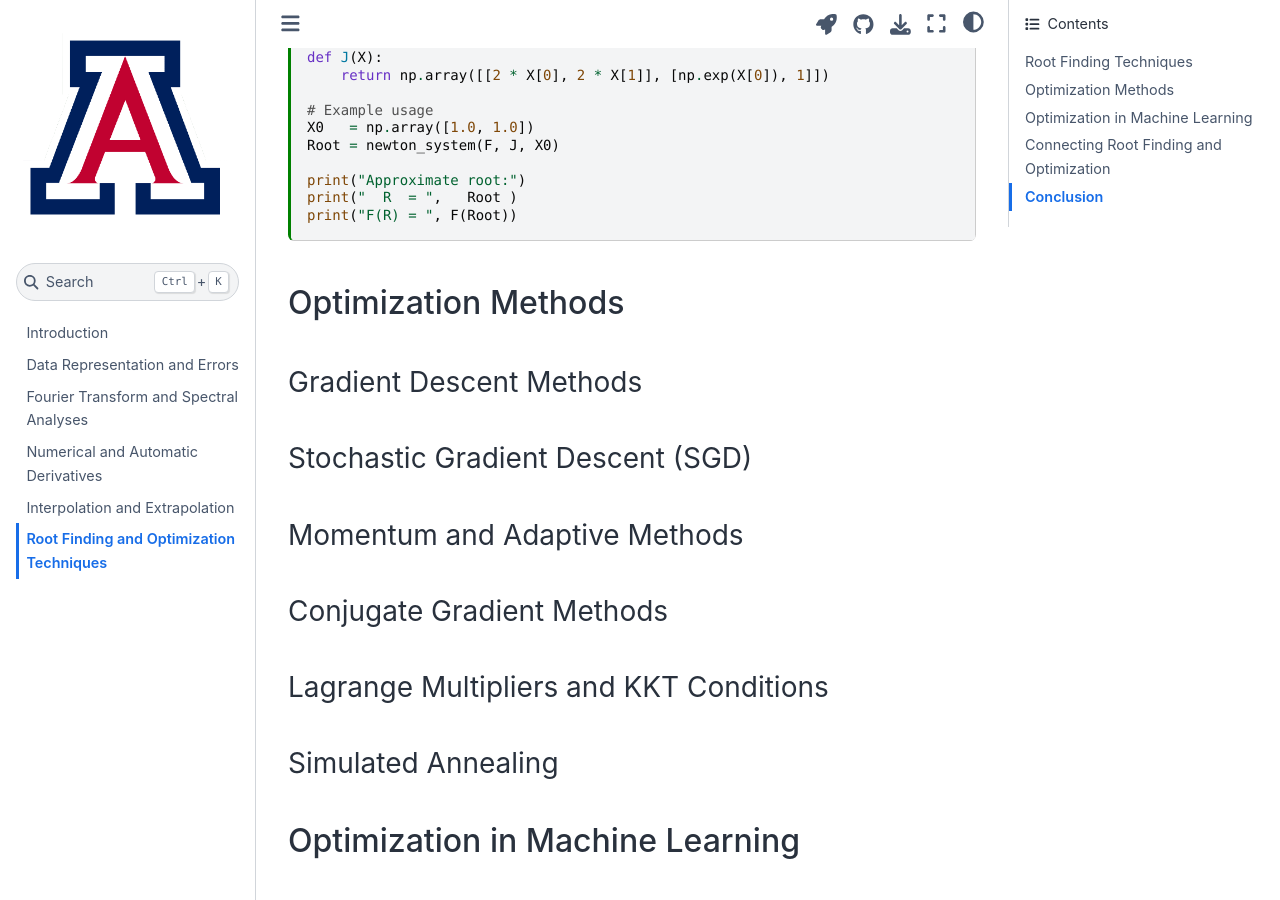
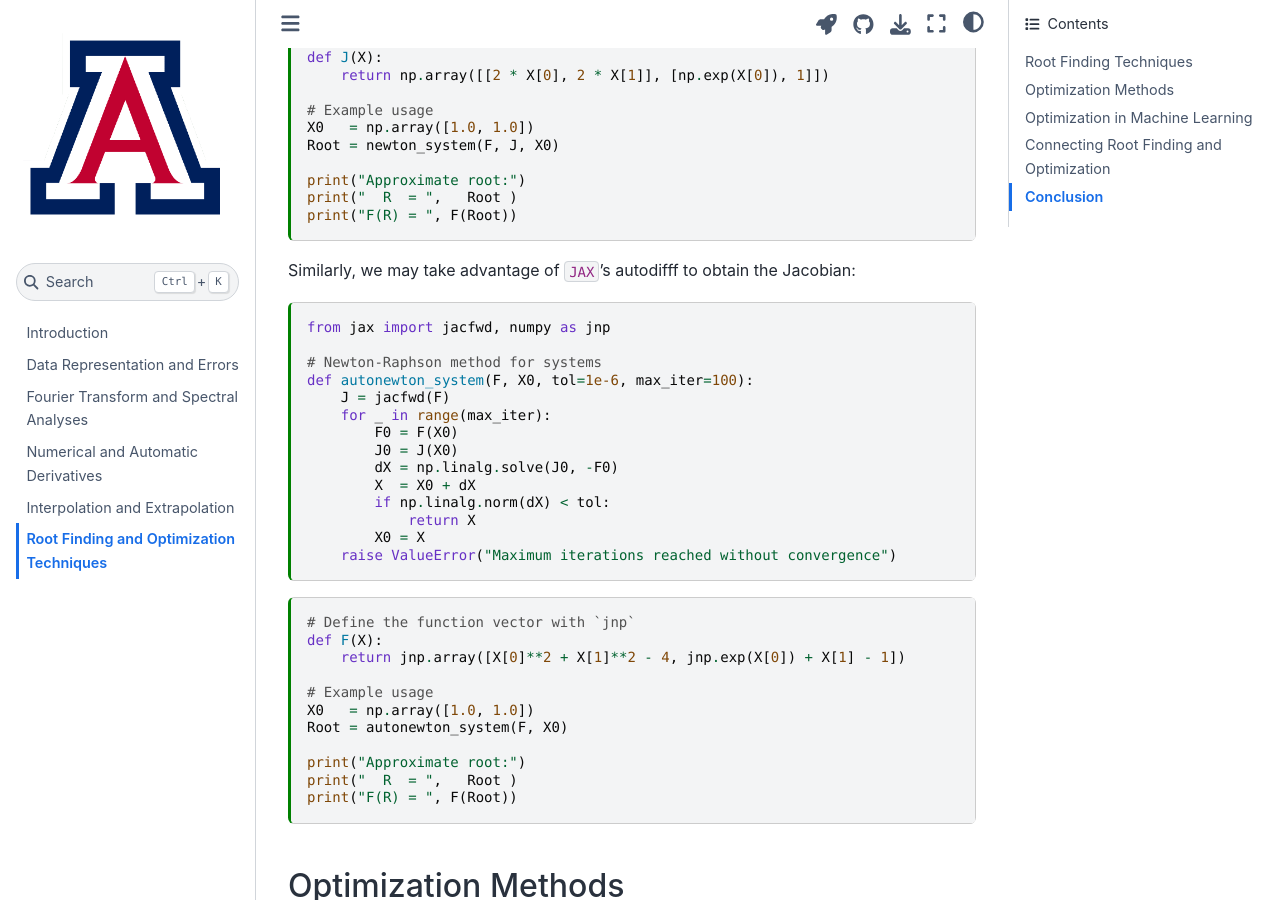
Before and after one commit to ua-2024q3-astr513/astr513, a Jupyter Book: the page built from docs/opt.md, in a window 1280 px wide and 900 px high, scrolled down 6186 px. Built offline with Jupyter Book 1.0.4 settings and Sphinx 7.4.7 and the Sphinx Book theme 1.1.4, drawn with Linux system fonts in a browser that asks for light colours.

Commit message:
Use `jax.jacfwd()` to compute the Jacobian

````diff
--- a/docs/opt.md
+++ b/docs/opt.md
@@ -282,6 +282,39 @@ print("  R  = ",   Root )
 print("F(R) = ", F(Root))
 ```
 
+Similarly, we may take advantage of `JAX`'s autodifff to obtain the Jacobian:
+
+```{code-cell} ipython3
+from jax import jacfwd, numpy as jnp
+
+# Newton-Raphson method for systems
+def autonewton_system(F, X0, tol=1e-6, max_iter=100):
+    J = jacfwd(F)
+    for _ in range(max_iter):
+        F0 = F(X0)
+        J0 = J(X0)
+        dX = np.linalg.solve(J0, -F0)
+        X  = X0 + dX
+        if np.linalg.norm(dX) < tol:
+            return X
+        X0 = X
+    raise ValueError("Maximum iterations reached without convergence")
+```
+
+```{code-cell} ipython3
+# Define the function vector with `jnp`
+def F(X):
+    return jnp.array([X[0]**2 + X[1]**2 - 4, jnp.exp(X[0]) + X[1] - 1])
+
+# Example usage
+X0   = np.array([1.0, 1.0])
+Root = autonewton_system(F, X0)
+
+print("Approximate root:")
+print("  R  = ",   Root )
+print("F(R) = ", F(Root))
+```
+
 ## Optimization Methods
 
 ### Gradient Descent Methods
````
